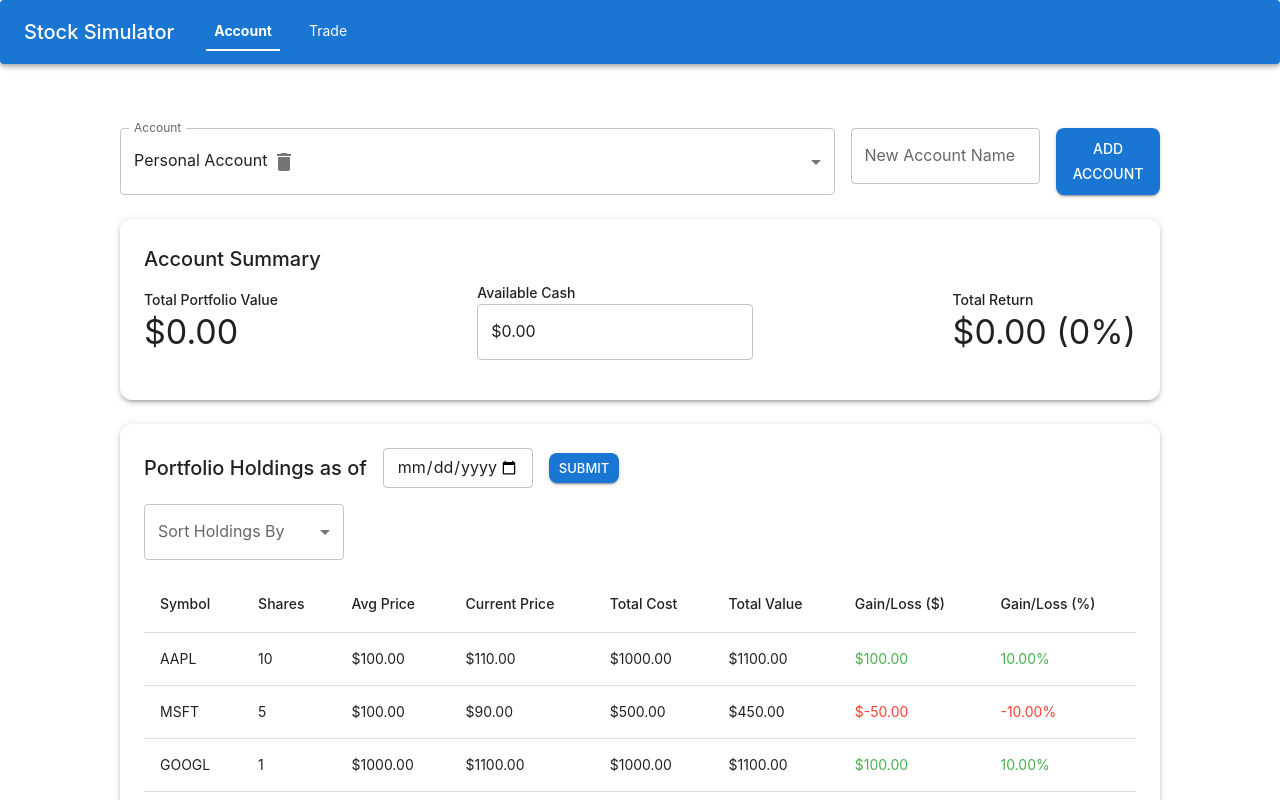
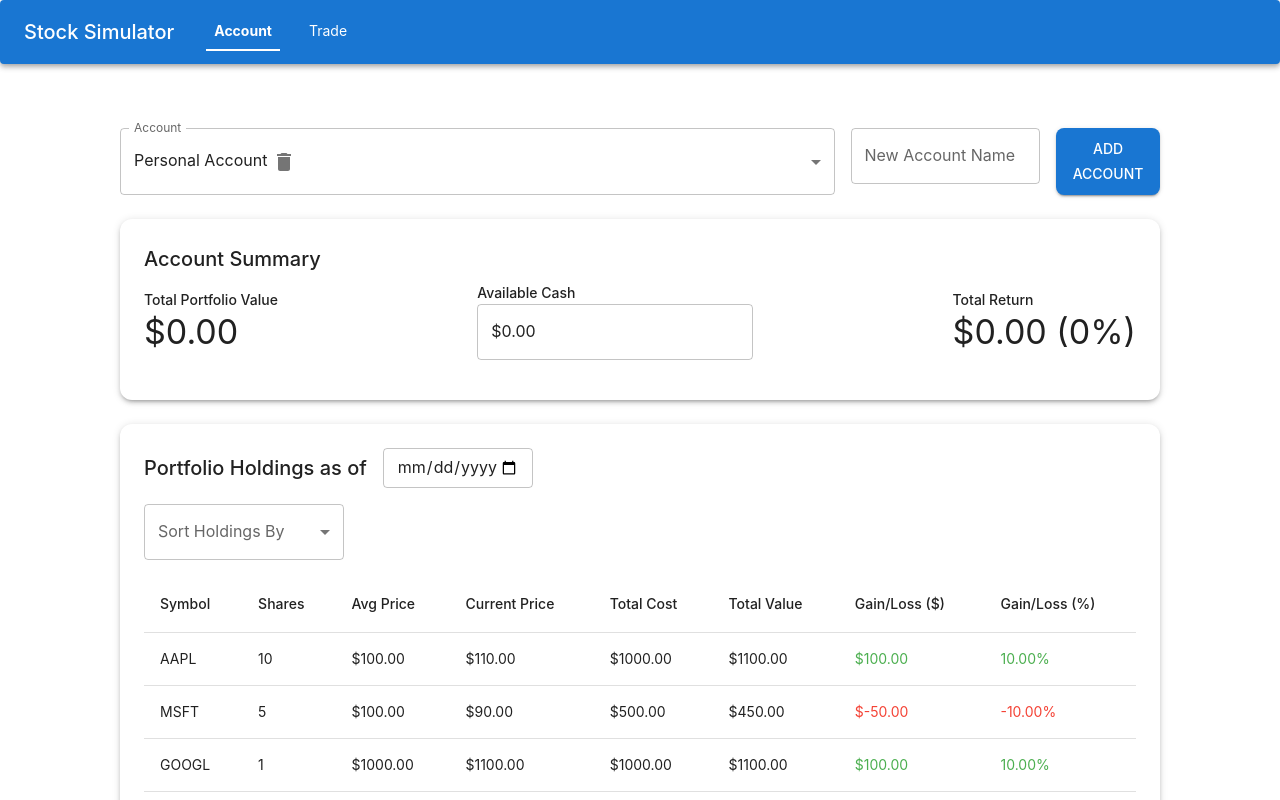
Before and after one commit to JohnN05/StockSimulator, a React (Vite) app in the folder frontend/: page / in a window 1280 px wide. Shown: the top 800 px of the page. Built offline with nearby package versions, Linux system fonts and the light colour scheme.

Commit message:
updated dependencies and readme

```diff
--- a/frontend/package.json
+++ b/frontend/package.json
@@ -12,10 +12,10 @@
   "dependencies": {
     "@emotion/react": "^11.11.3",
     "@emotion/styled": "^11.11.0",
-    "@mui/icons-material": "^6.3.0",
+    "@mui/icons-material": "^5.15.3",
     "@mui/material": "^5.15.3",
     "@mui/x-charts": "^6.18.7",
-    "@types/react-router-dom": "^5.3.3",
+    "@types/react-router-dom": "^7.0.0",
     "autoprefixer": "^10.4.20",
     "axios": "^1.7.9",
     "postcss": "^8.4.49",
--- a/frontend/src/pages/AccountPage.tsx
+++ b/frontend/src/pages/AccountPage.tsx
@@ -602,9 +602,6 @@ function AccountPage() {
             size="small"
             sx={{ width: 150 }}
           />
-          <Button variant="contained" size="small">
-            Submit
-          </Button>
         </Box>
 
         {/* Holdings Table with Sort */}
```
Also changed, not shown: 1 other file (tests, documents, lock files or other folders).
